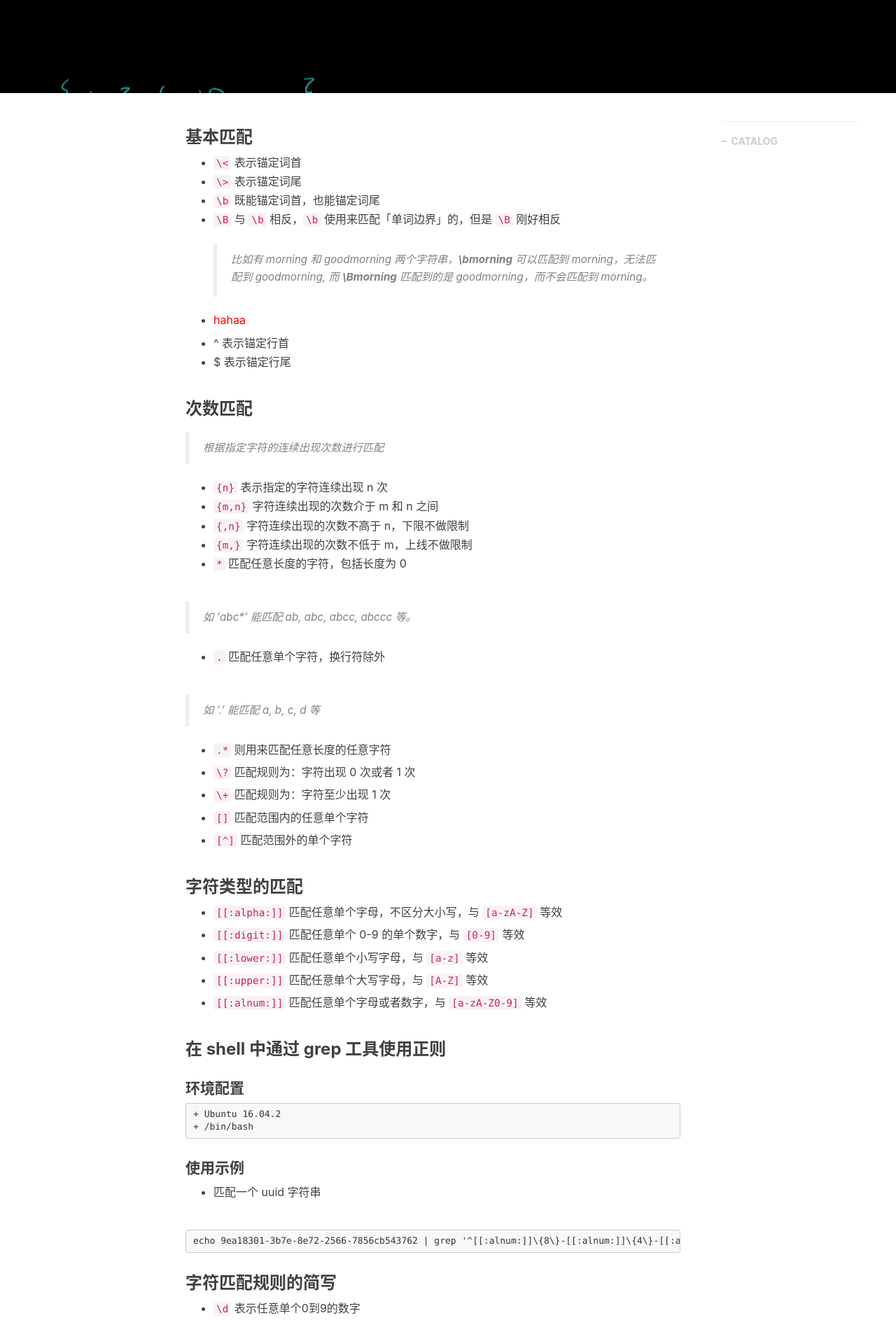
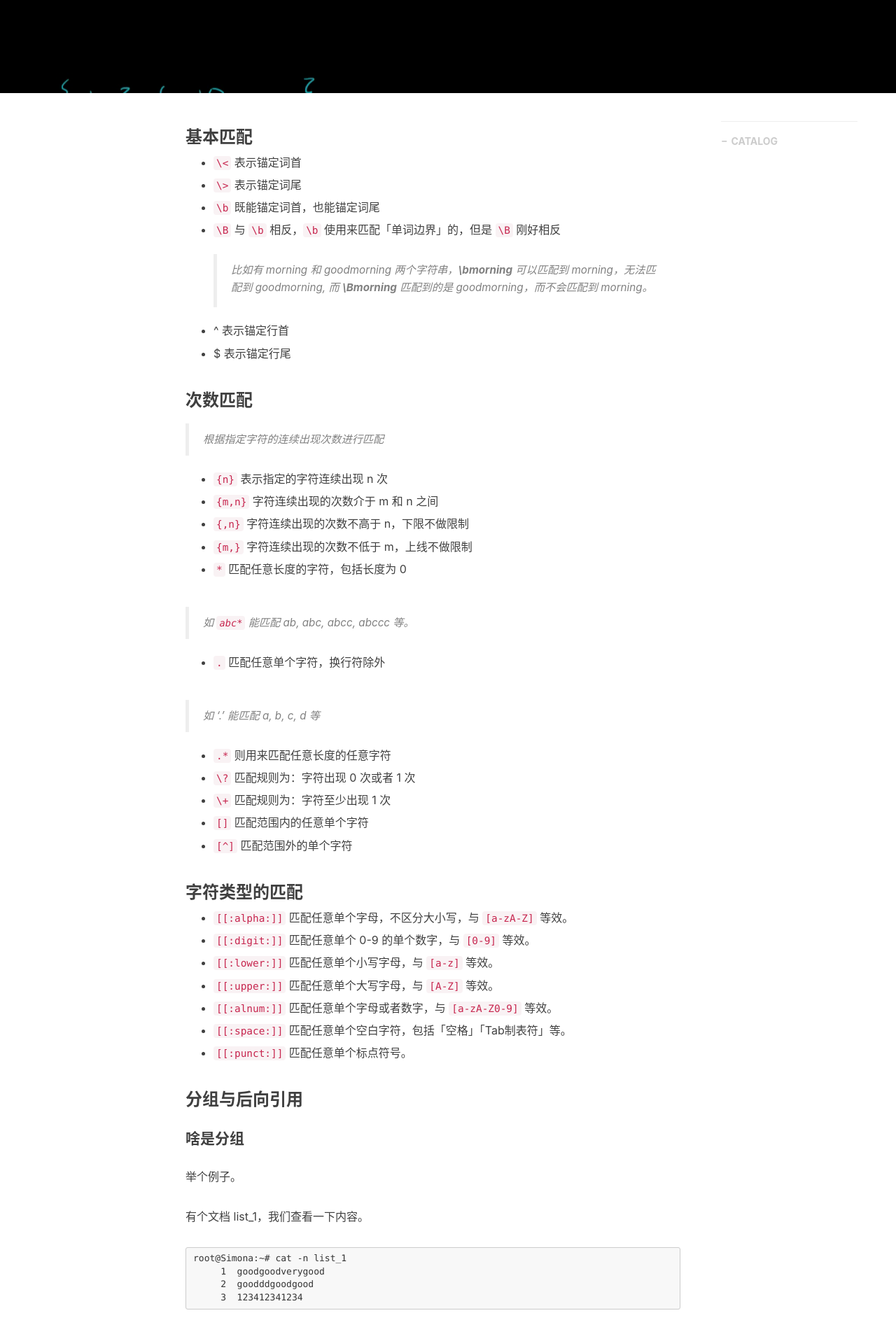
Before and after one commit to ywlvs/ywlvs.github.io, a Jekyll site: the page built from _posts/2019-02-18-Regular Expression.markdown, in a window 1280 px wide. Shown: the part 390-2276 px from the top of the page at 70% size. Built offline with Jekyll 4.4.1, drawn with Linux system fonts in a browser that asks for light colours; nearby versions of some CDN libraries; comment, search, counter and statistics services are not loaded; some of the changed text lies outside the part shown.

Commit message:
udpate regex

````diff
--- a/_posts/2019-02-18-Regular Expression.markdown
+++ b/_posts/2019-02-18-Regular Expression.markdown
@@ -11,25 +11,25 @@
     - regex
 ---
 
-
 <style>
-    .command {
+    .red {
         color: red;
     }
 </style>
 
-
 ### 基本匹配
 
 + `\<` 表示锚定词首
+
 + `\>` 表示锚定词尾
+
 + `\b` 既能锚定词首，也能锚定词尾
+
 + `\B` 与 `\b` 相反，`\b` 使用来匹配「单词边界」的，但是 `\B` 刚好相反
     > 比如有 morning 和 goodmorning 两个字符串，***\bmorning*** 可以匹配到 morning，无法匹配到 goodmorning, 而 **_\Bmorning_** 匹配到的是 goodmorning，而不会匹配到 morning。
 
-+ <span class="command">hahaa</span>
++ ^ 表示锚定行首
 
-+ ^ 表示锚定行首
 + $ 表示锚定行尾
 
 
@@ -38,12 +38,16 @@
 > 根据指定字符的连续出现次数进行匹配
 
 + `{n}` 表示指定的字符连续出现 n 次
+
 + `{m,n}` 字符连续出现的次数介于 m 和 n 之间
+
 + `{,n}` 字符连续出现的次数不高于 n，下限不做限制
+
 + `{m,}` 字符连续出现的次数不低于 m，上线不做限制
+
 + `*` 匹配任意长度的字符，包括长度为 0
 
-> 如 'abc*' 能匹配 ab, abc, abcc, abccc 等。
+> 如 `abc*` 能匹配 ab, abc, abcc, abccc 等。
 
 + `.` 匹配任意单个字符，换行符除外
 
@@ -62,21 +66,55 @@
 
 ### 字符类型的匹配
 
-+ `[[:alpha:]]` 匹配任意单个字母，不区分大小写，与 `[a-zA-Z]` 等效
++ `[[:alpha:]]` 匹配任意单个字母，不区分大小写，与 `[a-zA-Z]` 等效。
 
-+ `[[:digit:]]` 匹配任意单个 0-9 的单个数字，与 `[0-9]` 等效
++ `[[:digit:]]` 匹配任意单个 0-9 的单个数字，与 `[0-9]` 等效。
 
-+ `[[:lower:]]` 匹配任意单个小写字母，与 `[a-z]` 等效
++ `[[:lower:]]` 匹配任意单个小写字母，与 `[a-z]` 等效。
 
-+ `[[:upper:]]` 匹配任意单个大写字母，与 `[A-Z]` 等效
++ `[[:upper:]]` 匹配任意单个大写字母，与 `[A-Z]` 等效。
 
-+ `[[:alnum:]]` 匹配任意单个字母或者数字，与 `[a-zA-Z0-9]` 等效
++ `[[:alnum:]]` 匹配任意单个字母或者数字，与 `[a-zA-Z0-9]` 等效。
+
++  `[[:space:]]` 匹配任意单个空白字符，包括「空格」「Tab制表符」等。
+
++ `[[:punct:]]` 匹配任意单个标点符号。
+
+### 分组与后向引用
+
+#### 啥是分组
+
+举个例子。
+
+有个文档 list_1，我们查看一下内容。
+
+```
+root@Simona:~# cat -n list_1
+     1  goodgoodverygood
+     2  goodddgoodgood
+     3  123412341234
+```
+
+比如想找到连续出现两次的 good 字符串，该如何操作呢？使用 `\{n\}` 可以进行次数匹配，但是它表示该匹配符前面的单个字符重复出现 n 次，因此使用 `grep 'good\{2\}' list_1` 无法实现我们的目标。
+
+```
+root@Simona:~# grep -n 'good\{2\}' list_1
+2:goodddgoodgood
+```
+
+该命令匹配的是第 2 行的 <span class="red">goodd</span>dgoodgood
+
+上面对内容的匹配，都是针对单个字符的。如果要匹配某个单词重复若干次，这个时候使用分组就对了。
+
+
 
 
 ### 在 shell 中通过 grep 工具使用正则
 
 #### 环境配置
+
     + Ubuntu 16.04.2
+
     + /bin/bash
 
 #### 使用示例
@@ -90,7 +128,11 @@
 ### 字符匹配规则的简写
 
 + `\d` 表示任意单个0到9的数字
+
 + `\D` 表示任意单个非数字字符
+
 + `\t` 表示匹配单个横向制表符（相当于一个tab键）
-+ `\s` 表示匹配单个空白字符，包括"空格"，"tab制表符"等
+
++ `\s` 表示匹配单个空白字符，包括「空格」，「tab制表符」等
+
 + `\S` 表示匹配单个非空白字符
````
